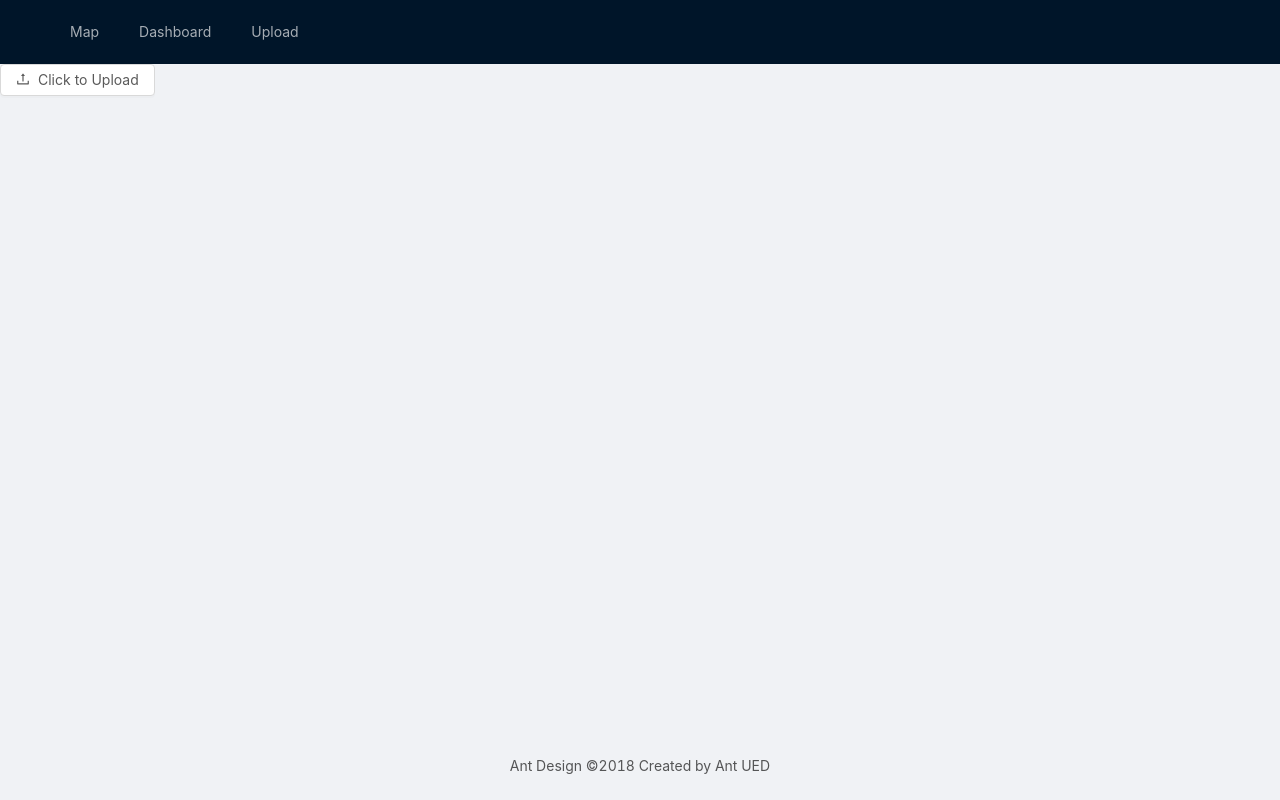
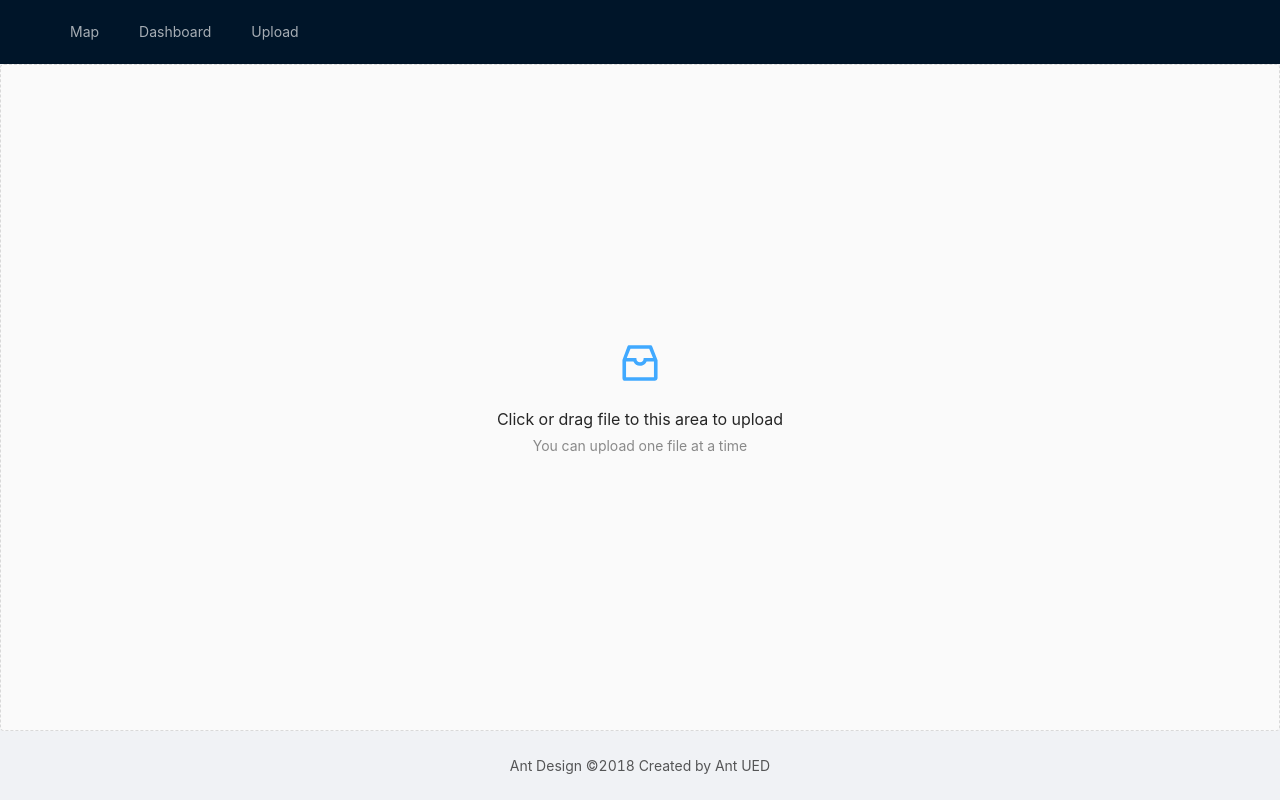
Before and after one commit to kmichael500/ridge_walker, a React (Create React App) app in the folder client/: page /upload in a window 1280 px wide. Built offline with nearby package versions, Linux system fonts and the light colour scheme.

Commit message:
file drag

```diff
--- a/client/src/components/upload.tsx
+++ b/client/src/components/upload.tsx
@@ -1,8 +1,8 @@
 import React, { Component } from "react";
 import { Points, Feature } from '../pages/geoJsonInterface'
 import { Upload, message, Button, Empty} from 'antd';
-import { UploadOutlined } from '@ant-design/icons';
-import { MapView } from "./MapView";
+import { InboxOutlined } from '@ant-design/icons';
+const { Dragger } = Upload;
 
 
 // const axiosInstance = axios.create({
@@ -65,11 +65,15 @@ class UploadCSV extends Component<Props, State>{
           multiple: false
         };
         return (
-            <Upload {...props}>
-                <Button>
-                <UploadOutlined /> Click to Upload
-                </Button>
-            </Upload>
+            <Dragger {...props}>
+                <p className="ant-upload-drag-icon">
+                    <InboxOutlined />
+                </p>
+                <p className="ant-upload-text">Click or drag file to this area to upload</p>
+                <p className="ant-upload-hint">
+                You can upload one file at a time
+                </p>
+            </Dragger>
         );
       }
 }
```
